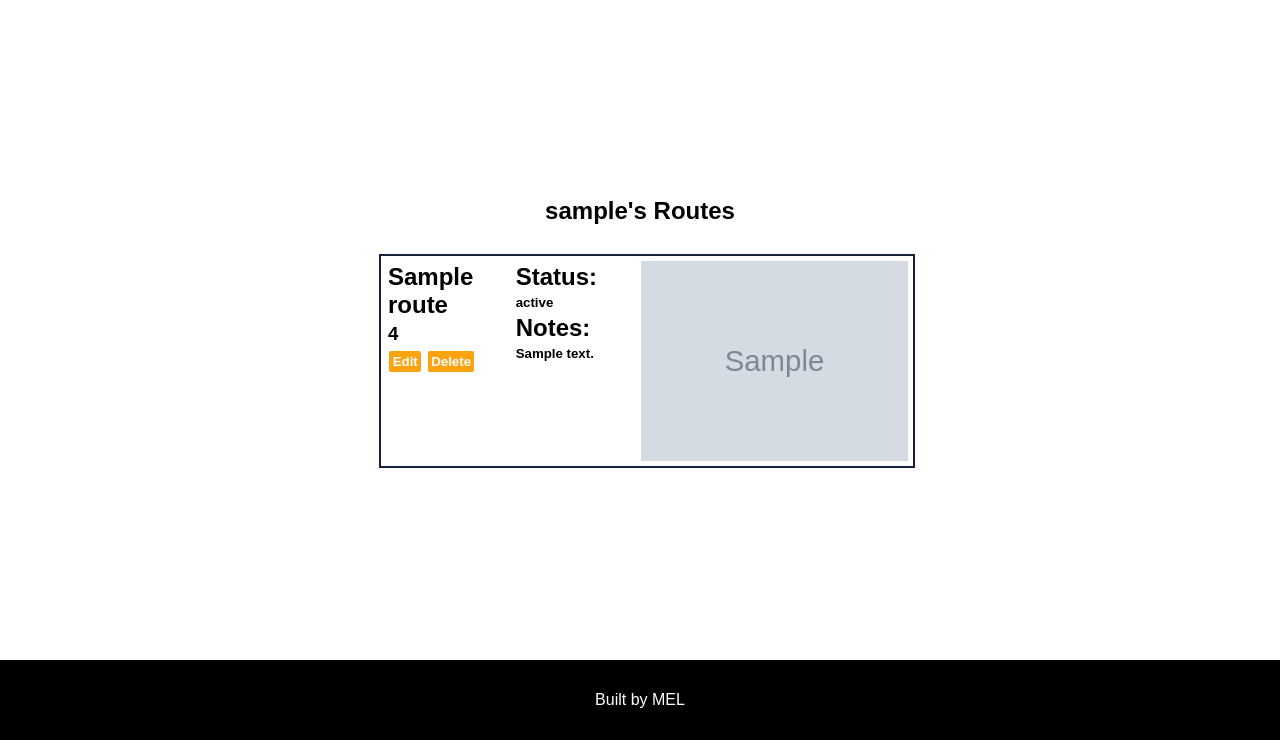
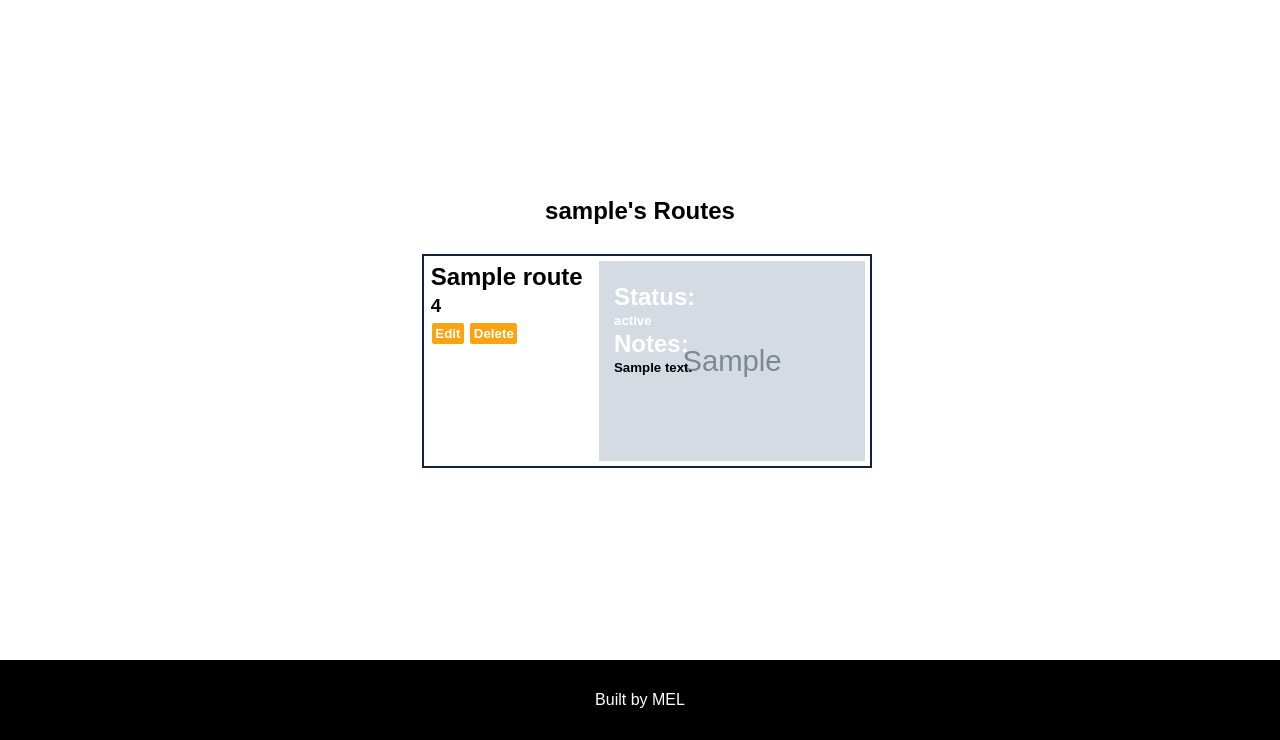
Before and after one commit to megselayne/betaBoulders, a Node server app: template views/users/index.ejs in a window 1280 px wide. Shown: the part 60-800 px from the top of the page. Run offline with Node 20, Linux system fonts and the light colour scheme; the template is opened without the code that fills it: most values are stand-ins (such as "Sample title", 1, 10 or a date in 2020); grey boxes marked "Sample" are stand-in pictures; some libraries are stand-ins or nearby versions.

Commit message:
profile resdesign underway

```diff
--- a/public/styles/style.css
+++ b/public/styles/style.css
@@ -123,6 +123,14 @@ tr:nth-child(even) {
 .profile-container{
     margin: 10px;
 }
+.relative{
+    position:relative;
+}
+.absolute{
+    position:absolute;
+    top: 10%;
+    left:5%;
+}
 .profile-row{
     display: flex;
     flex-direction: row;
--- a/views/users/index.ejs
+++ b/views/users/index.ejs
@@ -17,13 +17,16 @@
                     </form>
                 </div>
             </div>
-            <div class='profile-column'>
-                <h2 class='margin-fix'>Status:</h2>
-                <h5 class='margin-fix'><%= element.status %></h2>
-                <h2 class='margin-fix'>Notes:</h2>
-                <h5 class='margin-fix'><%= element.notes %></h2>
-            </div>
-            <div class='profile-column'>
+            <!-- <div class='profile-column'>
+
+            </div> -->
+            <div class='profile-column relative'>
+                <div class ='absolute'>
+                    <h2 class='margin-fix secondary-text'>Status:</h2>
+                    <h5 class='margin-fix secondary-text'><%= element.status %></h2>
+                    <h2 class='margin-fix secondary-text'>Notes:</h2>
+                    <h5 class='margin-fix'><%= element.notes %></h2>
+                </div>
                 <img class='profile-img' src='<%= element.image %>' />
             </div>
         </div>
```
